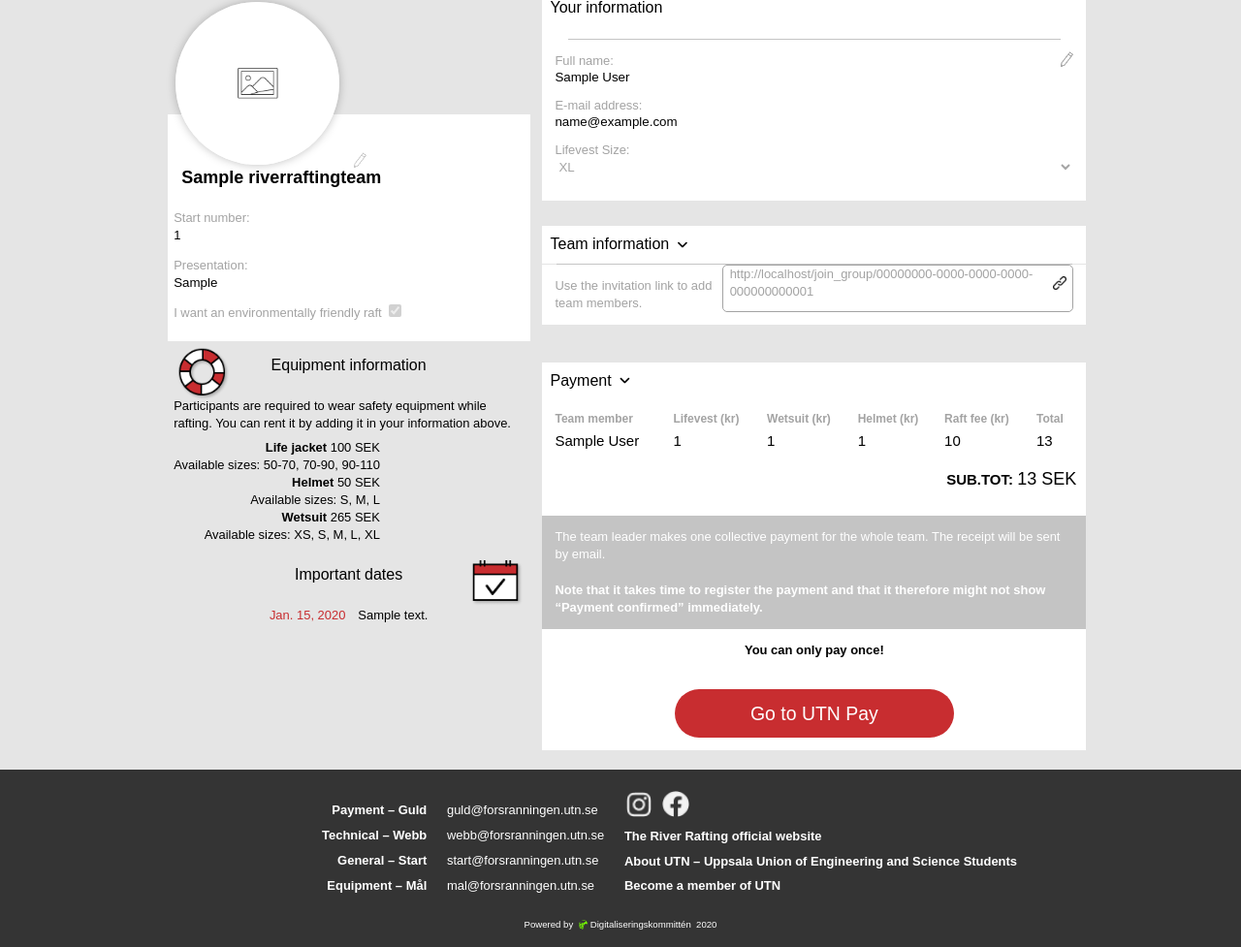
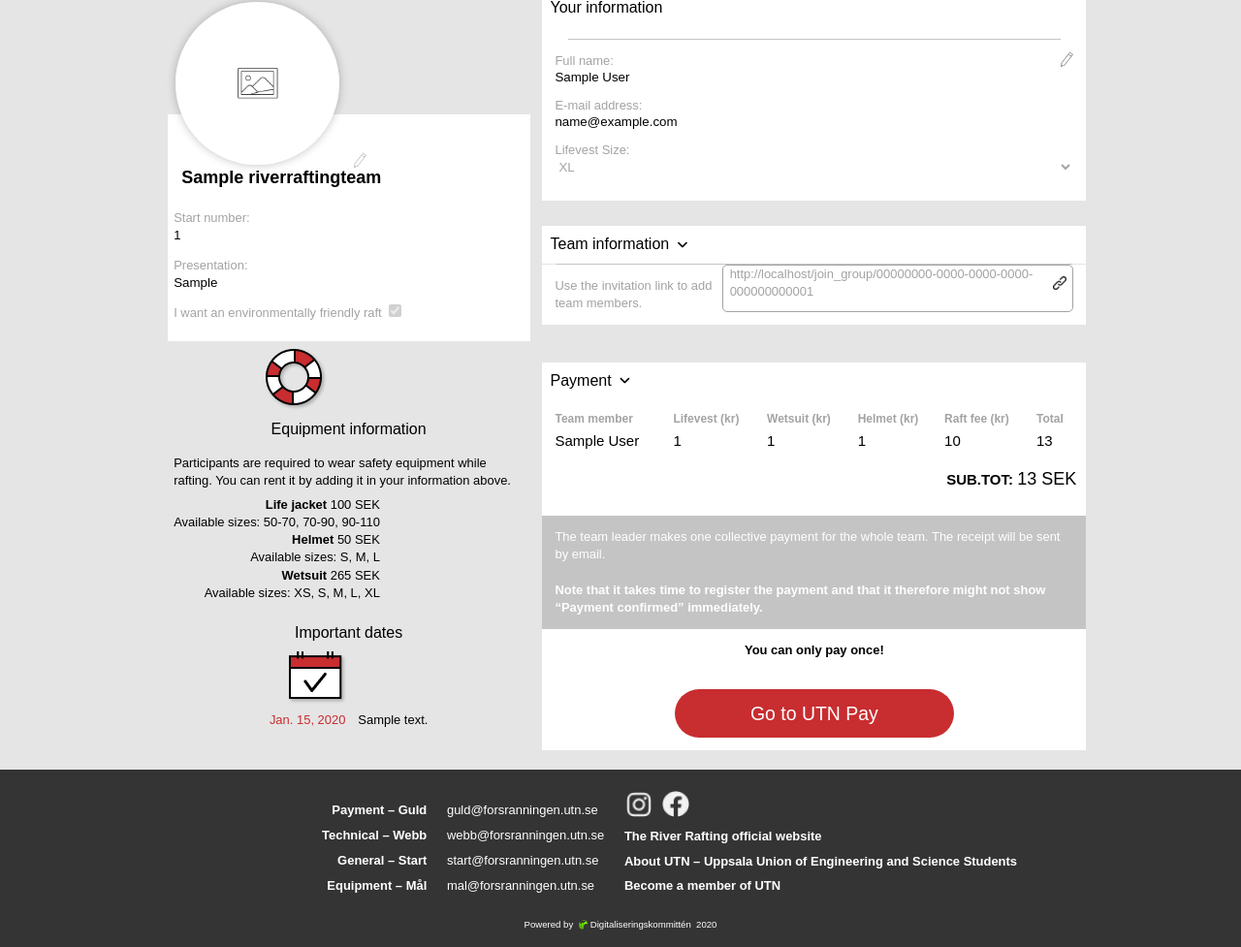
Before and after one commit to UTNkar/registration-system, a Django app: page /overview/ in a window 1280 px wide. Shown: the part 37-1014 px from the top of the page at 97% size. Run offline with Django 3.2, Linux system fonts and the light colour scheme; a user stored in the database is signed in; tables that the repository leaves empty hold one stand-in row (values such as "Sample post"); some libraries are stand-ins or nearby versions.

Commit message:
rafactored dates and equipment boxes

```diff
--- a/src/registrationSystem/static/css/overview.css
+++ b/src/registrationSystem/static/css/overview.css
@@ -110,23 +110,16 @@ form {
     padding: 0.5em;
 }
 
-.calendar-box {
-    position: relative;
+.text-icon-box {
+    display: flex;
     width: 100%;
     text-align: center;
 }
 
-#calendar-image {
-    position: absolute;
-    top: 0.3em;
-    right: 0em;
-    width: 15%;
-}
-
-#lifebuoy-image {
-    position: absolute;
-    left: 0.3em;
-    width: 15%;
+.text-icon-box h2 {
+    flex: 1;
+    border-bottom: 1px solid #343434;
+    padding: 0;
 }
 
 .underline#calendar {
@@ -134,23 +127,9 @@ form {
     align-self: flex-start;
 }
 
-.underline#lifebuoy {
-    width: 85%;
-    align-self: flex-end;
-}
-
 .box-info {
     display: flex;
     padding: 0.5em 0;
-}
-
-#equipment {
-    margin-top: 0.5em;
-    text-align: center;
-}
-
-#dates {
-    margin-top: 0.5em;
 }
 
 .dates {
--- a/src/registrationSystem/templates/overview.html
+++ b/src/registrationSystem/templates/overview.html
@@ -58,12 +58,11 @@
 
     <div class="bottom-info-mobile">
         <div class="dates-box">
-            <div class="calendar-box">
+            <div class="text-icon-box">
                 <h2>Important dates</h2>
-                <img src="{% static 'images/calendar.png' %}" id="calendar-image">
+                <img src="{% static 'images/calendar.png' %}">
             </div>
-            <div class="underline" id="calendar"></div>
-            <div class="box-info" id="dates" >
+            <div class="box-info">
 
                 <div class="dates">
                 {% for date in dates %}
@@ -75,17 +74,15 @@
                     {{ date.desc }} <br>
                 {% endfor %}
                 </div>
-
             </div>
         </div>
 
         <div class="equipment-box">
-            <div class="calendar-box">
-                <img src="{% static 'images/lifebuoy.png' %}" id="lifebuoy-image">
+            <div class="text-icon-box">
+                <img src="{% static 'images/lifebuoy.png' %}">
                 <h2>Equipment information</h2>
             </div>
-            <div class="underline" id="lifebuoy"></div>
-            <div class="box-info" id="equipment">
+            <div class="box-info">
                 Participants are required to wear safety equipment while rafting. You can rent it by adding it in your information above.
             </div>
             <div class="equipment-prices">
@@ -105,10 +102,10 @@
 const payment_button = document.getElementById("send_payment");
 if (payment_button){
     payment_button.addEventListener("click", function(event){
-    if(!confirm("Are you sure?")) {
-        event.preventDefault();
-    }
-});
+        if(!confirm("Are you sure?")) {
+            event.preventDefault();
+        }
+    });
 }
 
 const link = document.getElementById("link");
```
